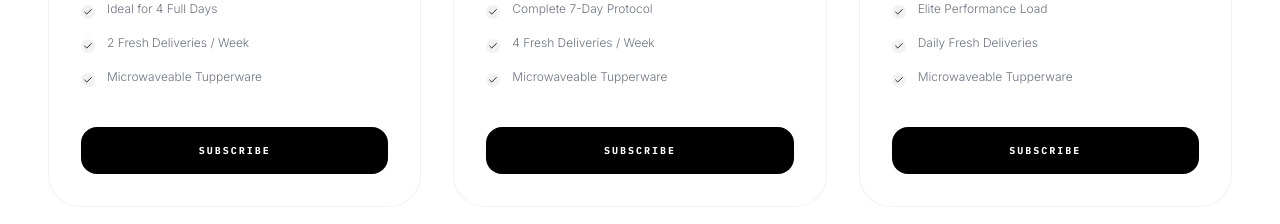
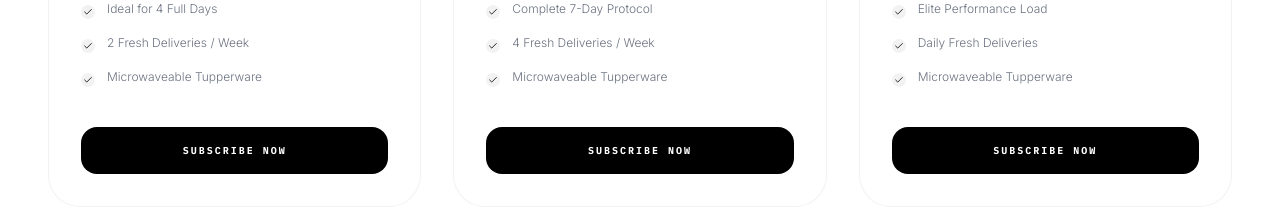
Before and after one commit to gitcipi/BYTELAB, a React (Vite) app: page /plans in a window 1280 px wide. Shown: the part 800-1024 px from the top of the page. Built offline with nearby package versions, Linux system fonts and the light colour scheme.

Commit message:
feat(plans): implement whatsapp subscription conversion flow

```diff
--- a/src/pages/Plans.tsx
+++ b/src/pages/Plans.tsx
@@ -61,13 +61,22 @@ const Plans = () => {
       name: 'Pro Pack',
       meals: 20,
       discount: 25,
-      basePrice: 217.3333333, // Results in approx 163.00 after 25% discount
+      basePrice: 217.3333333,
       tag: 'ULTIMATE STACK',
       stats: '3 Meals / Day: ~1,950 Kcal / 160g P',
       features: ['20 Precision Engineered Meals', 'Elite Performance Load', 'Daily Fresh Deliveries', 'Microwaveable Tupperware'],
       color: 'emerald-500'
     }
   ];
+
+  const handleSubscribe = (pkg: any) => {
+    const discountedPrice = pkg.basePrice * (1 - pkg.discount / 100);
+    const formatPrice = (val: number) => `€${val.toFixed(2)}`;
+
+    const message = `Hello BYTE,%0A%0AI would like to subscribe to the *OnlyPlans ${pkg.name}*.%0A%0A*Package Details:*%0A- Meals: ${pkg.meals} per week%0A- Protocol: ${pkg.stats}%0A- Frequency: ${pkg.features[2]}%0A%0A*Price:* ${formatPrice(discountedPrice)} / week%0A%0APlease let me know the next steps for my onboarding.`;
+
+    window.open(`https://wa.me/4917684262753?text=${message}`, '_blank');
+  };
 
   return (
     <div className="min-h-screen pt-32 pb-24 bg-white relative overflow-hidden">
@@ -153,8 +162,11 @@ const Plans = () => {
                     ))}
                   </div>
 
-                  <button className="w-full py-4 bg-black text-white rounded-2xl text-[10px] font-mono font-bold tracking-[0.2em] uppercase transition-all hover:bg-[#00aff0] active:scale-95 group-hover:shadow-lg group-hover:shadow-[#00aff0]/10">
-                    Subscribe
+                  <button
+                    onClick={() => handleSubscribe(pkg)}
+                    className="w-full py-4 bg-black text-white rounded-2xl text-[10px] font-mono font-bold tracking-[0.2em] uppercase transition-all hover:bg-[#00aff0] active:scale-95 group-hover:shadow-lg group-hover:shadow-[#00aff0]/10"
+                  >
+                    Subscribe Now
                   </button>
                 </div>
               </motion.div>
```
